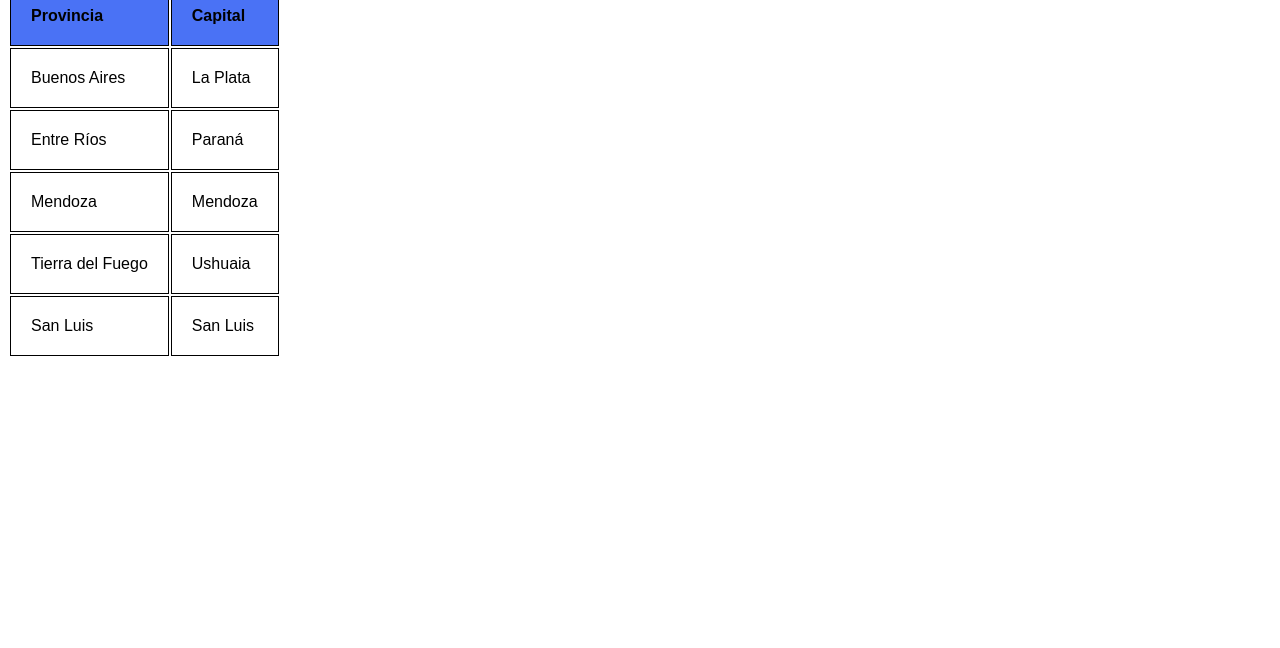
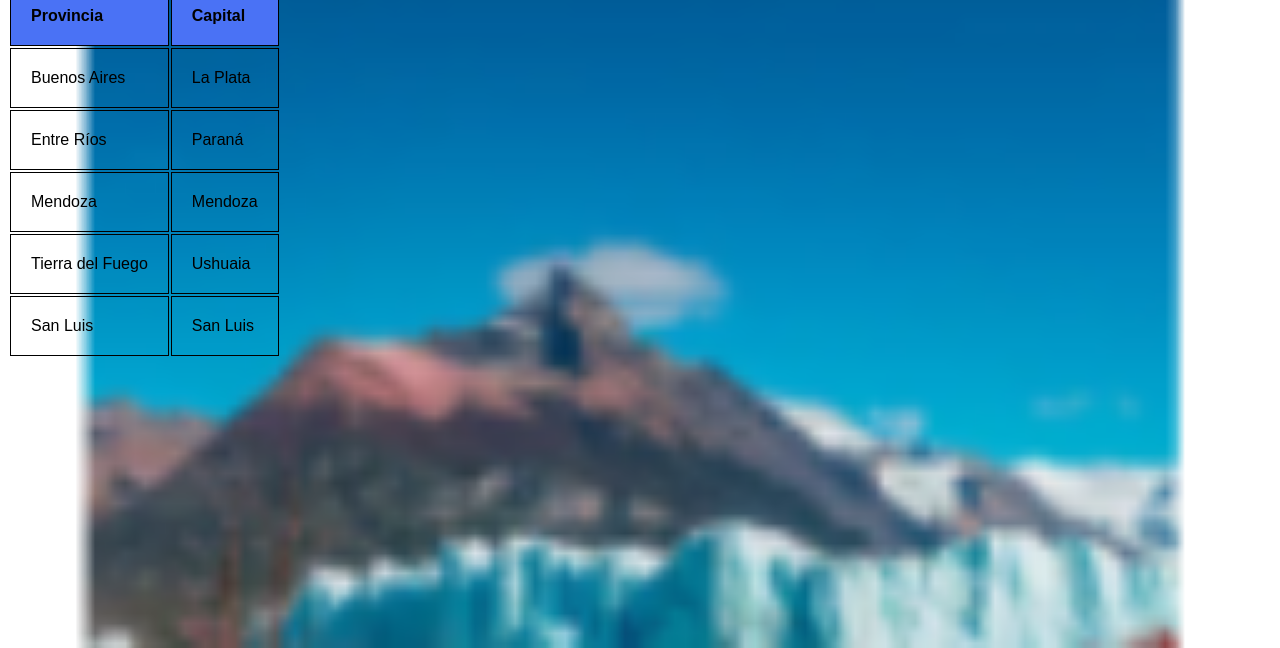
Before and after one commit to MatiasBorg/MatiasBorg.github.io, a plain HTML site: page index.html in a window 1280 px wide. Shown: the part 152-800 px from the top of the page. Drawn offline with Linux system fonts and the light colour scheme.

Commit message:
Update index.html

```diff
--- a/index.html
+++ b/index.html
@@ -1,8 +1,8 @@
 <html>
 <head>
-  <link rel="icon" type="https://raw.githubusercontent.com/MatiasBorg/MatiasBorg.github.io/main/img_ico.ico">
+  <link rel="icon" type="image/ico" href="https://raw.githubusercontent.com/MatiasBorg/MatiasBorg.github.io/main/img_ico.ico">
   <title>Lista de provincias argentinas y sus capitales</title>
-  <img src="https://raw.githubusercontent.com/MatiasBorg/MatiasBorg.github.io/main/img_ico.ico">
+  <img src="https://raw.githubusercontent.com/MatiasBorg/MatiasBorg.github.io/main/img_ico.ico" alt="Imagen de cabecera">
   <style>
     /* Aplicar estilos a las celdas de la tabla */
     th, td {
@@ -20,6 +20,13 @@
 <body>
   <table>
     <thead>
+	<style>
+    body {
+      background-image: url("https://raw.githubusercontent.com/MatiasBorg/MatiasBorg.github.io/main/img_ico.ico");
+      background-repeat: no-repeat;
+      background-size: cover;
+    }
+  </style>
       <tr>
         <th>Provincia</th>
         <th>Capital</th>
@@ -27,6 +34,7 @@
     </thead>
     <tbody>
       <tr>
+
         <td>Buenos Aires</td>
         <td>La Plata</td>
       </tr>
```
